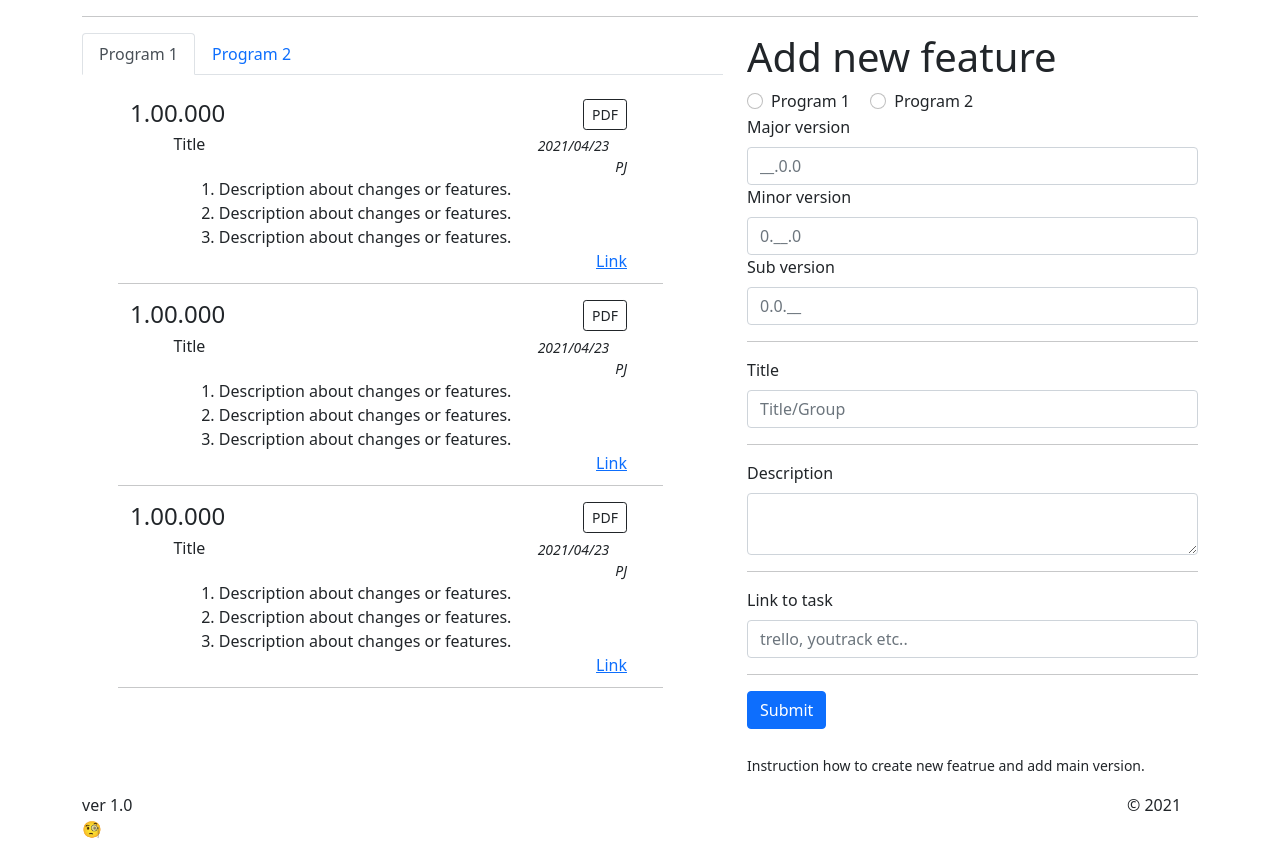
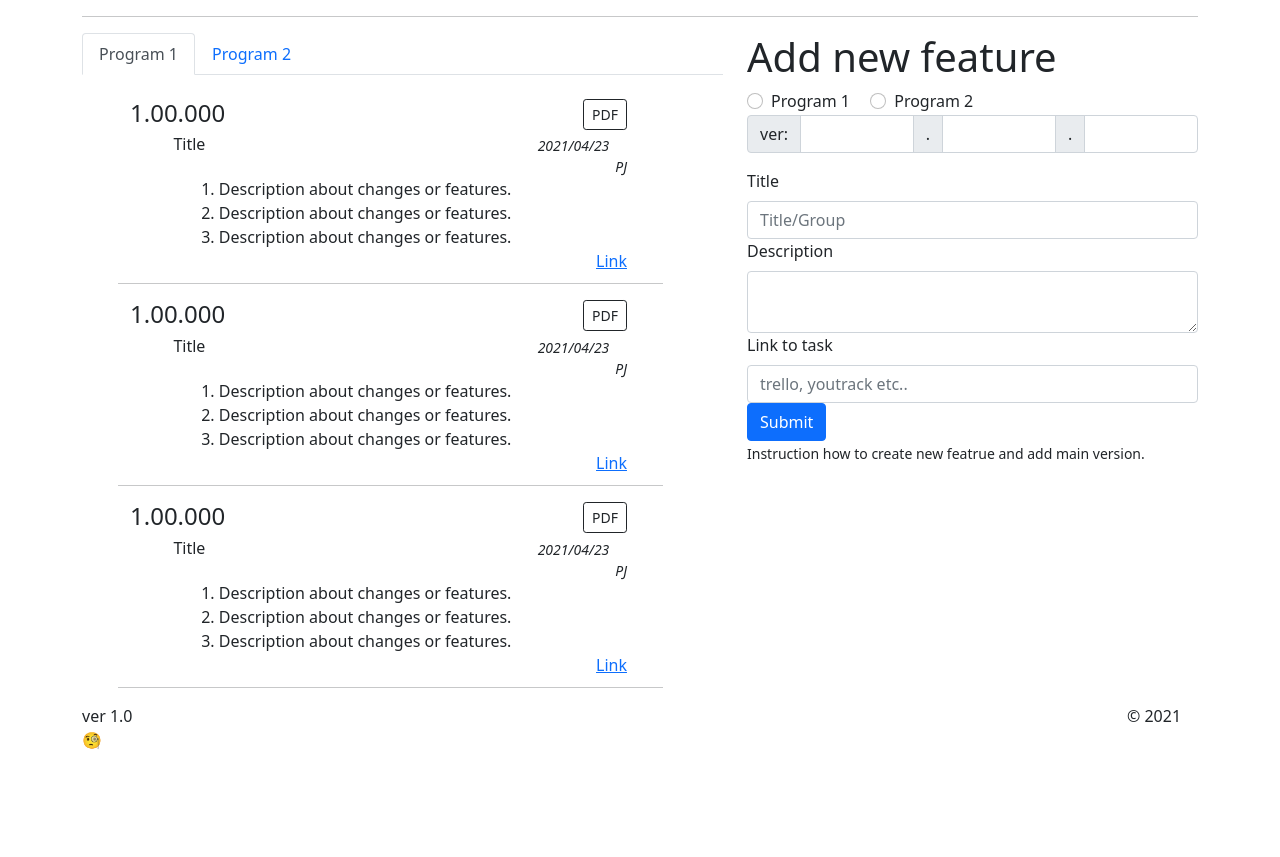
Before and after one commit to Pshowo/flask-changelog, a Flask app: page / in a window 1280 px wide. Shown: the part 66-923 px from the top of the page. After the commit the page ends 815 px from the top, so only its background shows below. Run offline with Flask 2, Linux system fonts and the light colour scheme.

Commit message:
Added: POST form

```diff
--- a/app.py
+++ b/app.py
@@ -7,7 +7,7 @@ app = flask.Flask(__name__)
 
 @app.route('/')
 def index():
-    print(request.query_string)
+
     prog_dict = {
         'program': 0,
         'name': 'Program 1',
@@ -15,15 +15,18 @@ def index():
         'tab1': '',
     }
     if 'pr' in request.args and int(request.args['pr']) == 1:
-        ic()
         prog_dict['program'] = int(request.args['pr'])
         prog_dict['name'] = "Program 2"
         prog_dict['tab0'] = ''
         prog_dict['tab1'] = 'active'
-    print(prog_dict)
 
     return render_template('base.html', pr=prog_dict)
 
+@app.route('/form', methods=['GET', 'POST'])
+def form():
+    for p in request.form:
+        print(p, request.form[p])
 
+    return redirect(url_for('index'))
 if __name__ == '__main__':
     app.run()
--- a/templates/form.html
+++ b/templates/form.html
@@ -1,36 +1,26 @@
 <h4 class='display-6'>Add new feature</h4>
 
-<form>
-    <div>
+<form id="new_feature" action="{{ url_for('form') }}" method="POST">
     <div class="form-check form-check-inline">
-            <input class="form-check-input" type="radio" name="inlineRadioOptions" id="inlineRadio1" value="option1">
+        <input class="form-check-input" type="radio" name="programName" id="inlineRadio1" value="Program1">
         <label class="form-check-label" for="inlineRadio1">Program 1</label>
     </div>
     <div class="form-check form-check-inline">
-            <input class="form-check-input" type="radio" name="inlineRadioOptions" id="inlineRadio2" value="option2">
+        <input class="form-check-input" type="radio" name="programName" id="inlineRadio2" value="Program2">
         <label class="form-check-label" for="inlineRadio2">Program 2</label>
     </div>
+
+    <div class="input-group mb-3">
+      <span class="input-group-text">ver:</span>
+      <input type="text" class="form-control" name="majorVer">
+      <span class="input-group-text">.</span>
+      <input type="text" class="form-control" name="minorVer">
+      <span class="input-group-text">.</span>
+      <input type="text" class="form-control" name="subVer">
     </div>
 
-    <div>
-        <div class="col-sm">
-            <label class="form-label">Major version</label>
-            <input type="text" class="form-control" placeholder="__.0.0" aria-label="__.0.0">
-        </div>
-        <div class="col-sm">
-            <label class="form-label">Minor version</label>
-            <input type="text" class="form-control" placeholder="0.__.0" aria-label="0.__.0">
-        </div>
-        <div class="col-sm">
-            <label class="form-label">Sub version</label>
-            <input type="text" class="form-control" placeholder="0.0.__" aria-label="0.0.__">
-        </div>
-    </div>
-
-    <div class="col-sm">
-        <hr>
-        <label for="exampleDataList" class="form-label">Title</label>
-        <input class="form-control" list="datalistOptions" id="exampleDataList" placeholder="Title/Group">
+    <label class="form-label">Title</label>
+    <input class="form-control" list="datalistOptions" name="exampleDataList" placeholder="Title/Group">
     <datalist id="datalistOptions">
         <option value="Title 1">
         <option value="Title 2">
@@ -38,29 +28,13 @@
         <option value="Title 4">
         <option value="Title 5">
     </datalist>
-    </div>
 
-    <div class="col-sm">
-        <hr>
     <label class="form-label">Description</label>
-        <textarea type="text" class="form-control" placeholder=""></textarea>
-    </div>
+    <textarea type="text" class="form-control" placeholder="" name="desc"></textarea>
 
-    <div>
-        <hr>
-        <label for="basic-url" class="form-label">Link to task</label>
-        <div class="input-group mb-3">
-            <input type="text" class="form-control" id="basic-url" placeholder="trello, youtrack etc.." aria-describedby="basic-addon3">
-        </div>
-    </div>
+    <label  class="form-label">Link to task</label>
+    <input type="text" class="form-control" id="basic-url" placeholder="trello, youtrack etc.." name="link">
 
-    <div>
-        <hr>
     <button type="submit" class="btn btn-primary">Submit</button>
-    </div>
-
-    </br>
-    <div>
+</form>
 <p><small class='text-end'>Instruction how to create new featrue and add main version.</small></p>
-    </div>
-</form>
```
Lines whose indentation alone changed are shown as unchanged.
